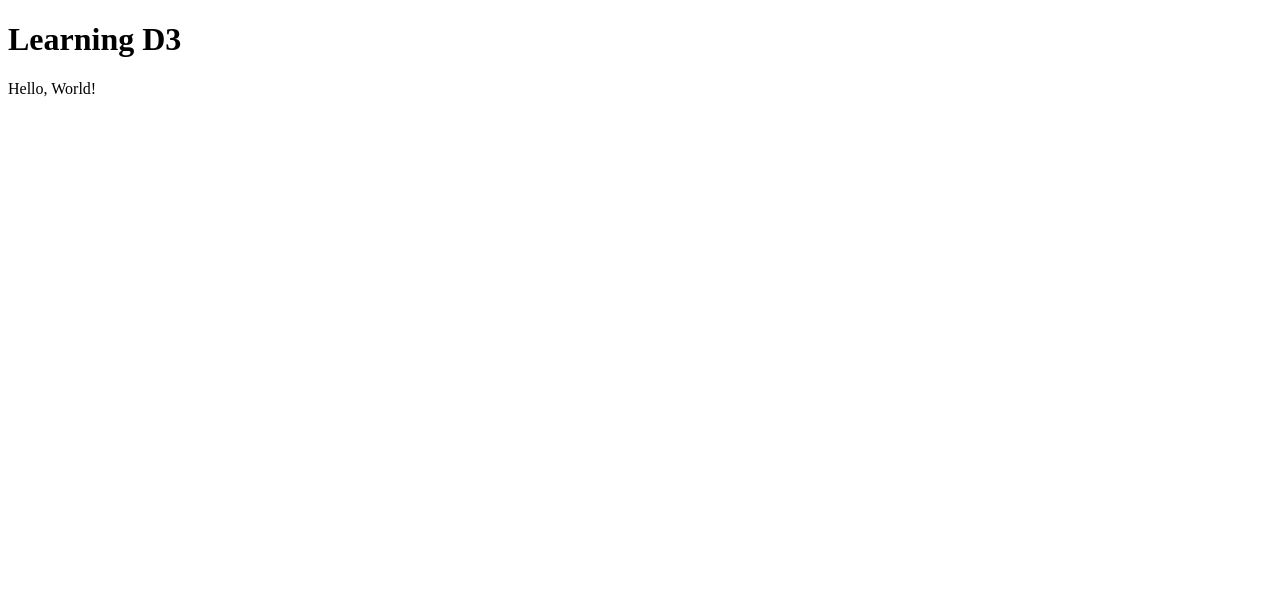
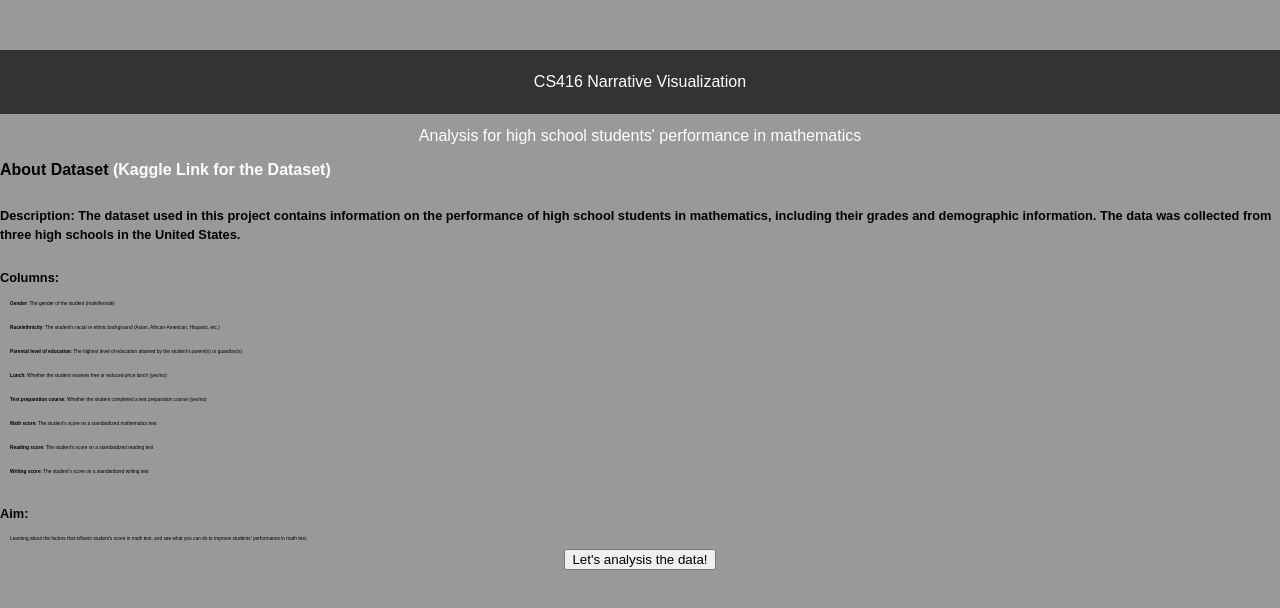
Before and after one commit to kkfx136/CS416_Narrative_visualization, a plain HTML site: page index.html in a window 1280 px wide. Drawn offline with nearby package versions, Linux system fonts and the light colour scheme.

Commit message:
Update index.html

```diff
--- a/index.html
+++ b/index.html
@@ -1,15 +1,116 @@
 <!DOCTYPE html>
 <html>
+
+<style>
+    body {
+        background-color: #999;
+        font-family: Arial;
+        font-size: 16px;
+        line-height: 1.5;
+        margin: 0;
+        padding-top: 50px;
+    }
+
+    header {
+        background-color: #333;
+        color: #fff;
+        padding: 20px;
+        text-align: center;
+    }
+
+    nav {
+        background-color: #999;
+        color: #fff;
+        padding: 10px;
+        text-align: center;
+    }
+    /* /* section {
+        padding: 20px;
+    }
+     */
+
+    h1 {
+        font-size: 1em;
+        margin: 0;
+    }
+
+    h2 {
+        font-size: 0.8em;
+        margin: 0;
+    }
+
+    ul {
+        list-style-type: none;
+        margin: 0;
+        padding: 0;
+    }
+
+    li {
+        display: inline-block;
+        margin: 0 10px;
+        font-size: 0.3em;
+    }
+
+    b {
+        color: #000;
+        text-decoration: none;
+    }
+
+    a {
+        color: #fff;
+        text-decoration: none;
+    }
+
+    p {
+        margin: 0 0 20px 0;
+    }
+
+    */
+</style>
+
+
 <head>
-  <meta charset="UTF-8">
-  <title>Learning D3</title>
-  <script src="https://d3js.org/d3.v7.min.js"></script>
+    <meta charset="UTF-8">
+    <title>CS416 Narrative Visualization</title>
+    <script src="https://d3js.org/d3.v5.min.js"></script>
 </head>
+
 <body>
-  <h1>Learning D3</h1>
-  <script>
-    const body = d3.select("body");
-    body.append("p").text("Hello, World!");
-  </script>
+    <header>CS416 Narrative Visualization</header>
+    <nav>Analysis for high school students' performance in mathematics</nav>
+    <!-- <script>
+        const body = d3.select("body");
+        body.append("p").text("Hello, World!");
+    </script> -->
+    <ul>
+        <h1>About Dataset
+
+            <a href="https://www.kaggle.com/datasets/rkiattisak/student-performance-in-mathematics">(Kaggle Link for the Dataset)</a>
+        </h1>
+
+        <br />
+        <h2>Description: The dataset used in this project contains information on the performance of high school students in mathematics, including their grades and demographic information. The data was collected from three high schools in the United States.</h2>
+
+
+        <br />
+        <h2>Columns:</h2>
+
+        <li><b>Gender</b>: The gender of the student (male/female)</li><br />
+        <li><b>Race/ethnicity</b>: The student's racial or ethnic background (Asian, African-American, Hispanic, etc.)</li><br />
+        <li><b>Parental level of education</b>: The highest level of education attained by the student's parent(s) or guardian(s)</li><br />
+        <li><b>Lunch</b>: Whether the student receives free or reduced-price lunch (yes/no)</li><br />
+        <li><b>Test preparation course</b>: Whether the student completed a test preparation course (yes/no)</li><br />
+        <li><b>Math score</b>: The student's score on a standardized mathematics test</li><br />
+        <li><b>Reading score</b>: The student's score on a standardized reading test</li><br />
+        <li><b>Writing score</b>: The student's score on a standardized writing test</li><br />
+        <br />
+        <h2>Aim:</h2>
+        <li>Learning about the factors that influent student's score in math test, and see what you can do to improve students' performance in math test.</li>
+        <br />
+    </ul>
 </body>
+<center>
+    <a href="scene1.html"><button>Let's analysis the data!</button></a>
+</center>
+
 </html>
```
